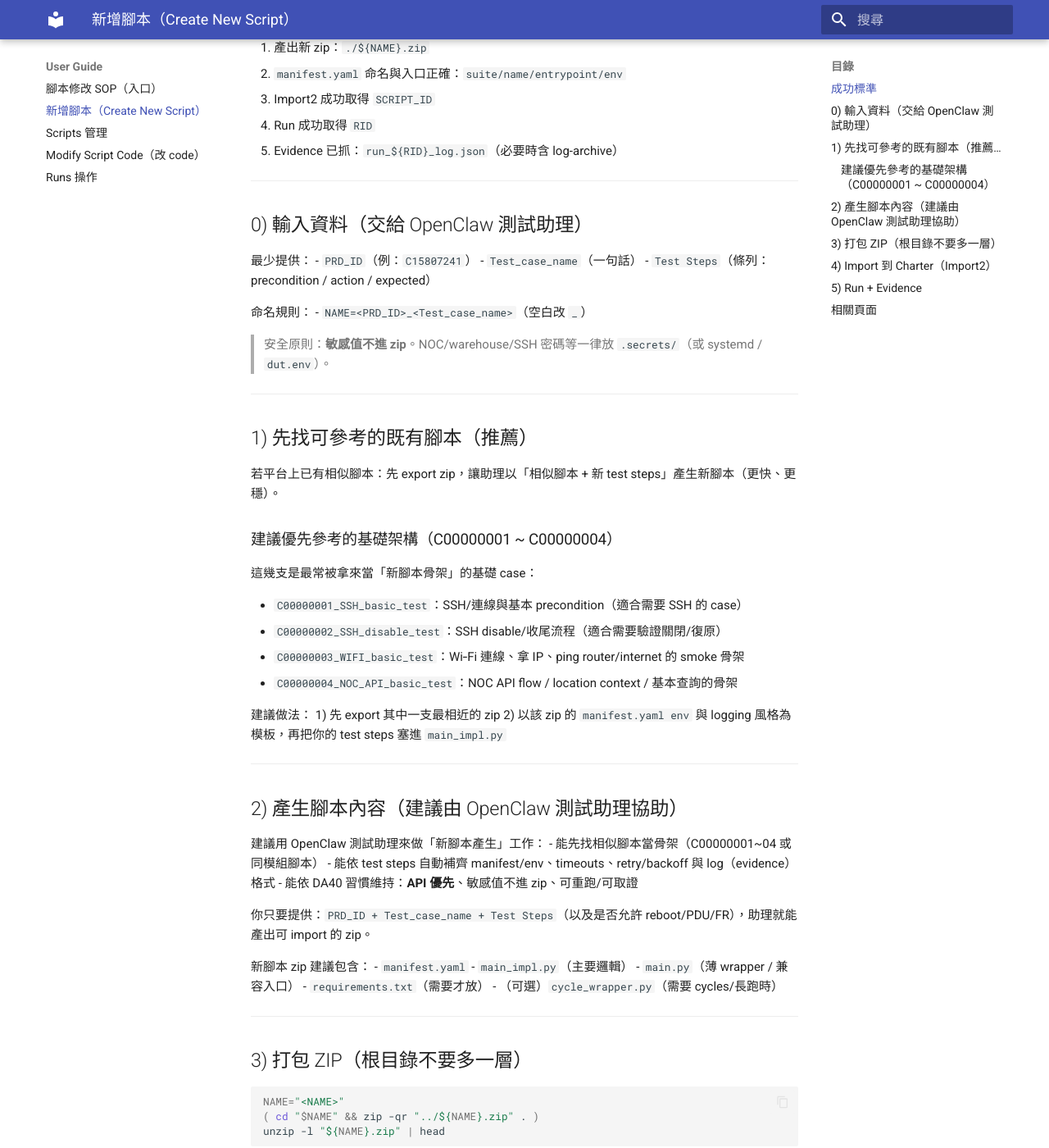
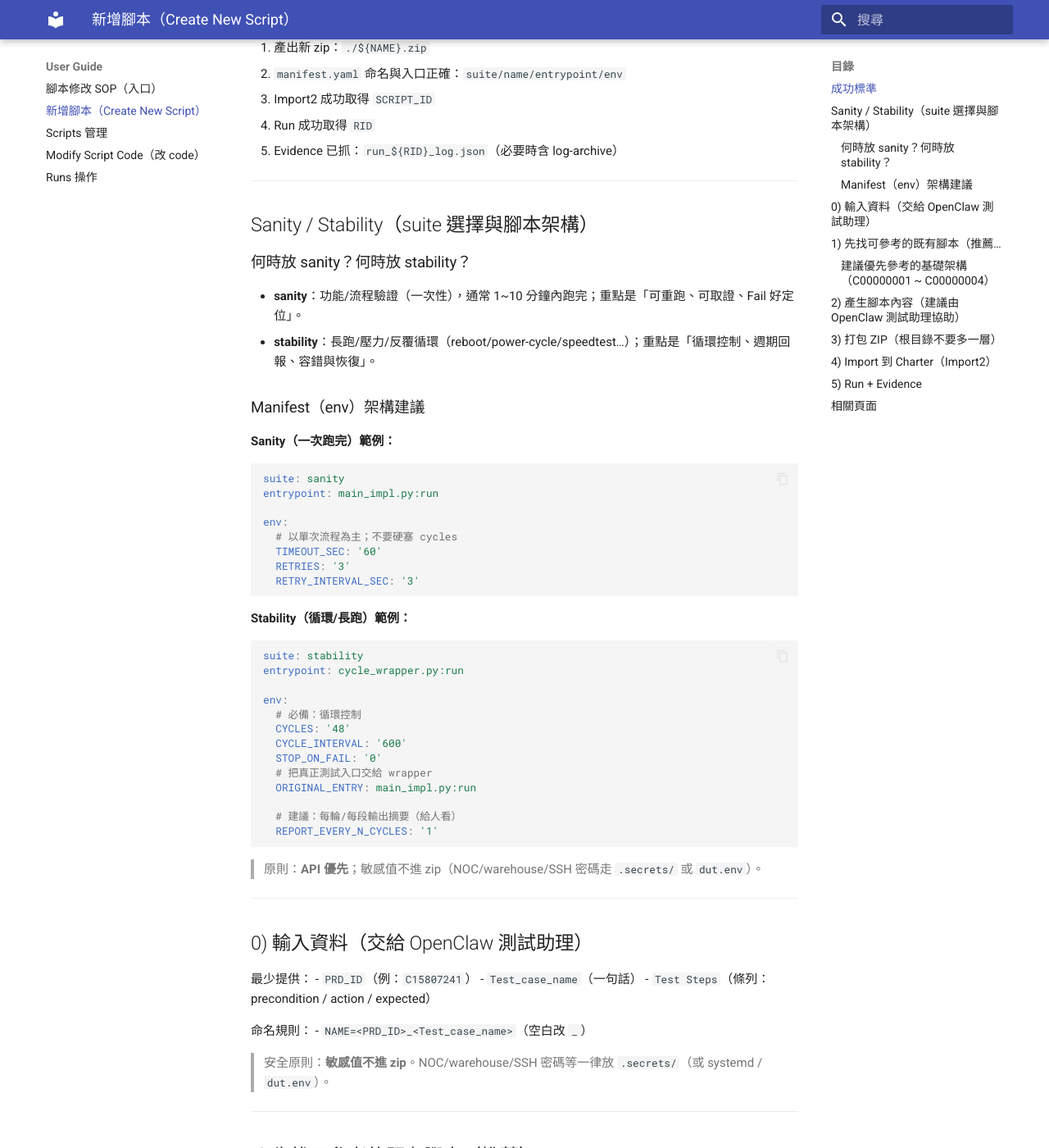
Before and after one commit to askeywifisit-ui/charter_project, an MkDocs documentation site: the page built from docs/charter_site/docs/user_guide/create_new_script.md, in a window 1280 px wide and 1400 px high, scrolled down 349 px. Shown: the whole window at 82% size. Built offline with MkDocs 1.6.1 and Material for MkDocs 9.7.7, drawn with Linux system fonts in a browser that asks for light colours; comment, search, counter and statistics services are not loaded.

Commit message:
docs: create new script add sanity vs stability architecture and manifest env examples

````diff
--- a/docs/charter_site/docs/user_guide/create_new_script.md
+++ b/docs/charter_site/docs/user_guide/create_new_script.md
@@ -11,6 +11,48 @@
 3. Import2 成功取得 `SCRIPT_ID`
 4. Run 成功取得 `RID`
 5. Evidence 已抓：`run_${RID}_log.json`（必要時含 log-archive）
+
+---
+
+## Sanity / Stability（suite 選擇與腳本架構）
+
+### 何時放 sanity？何時放 stability？
+
+- **sanity**：功能/流程驗證（一次性），通常 1~10 分鐘內跑完；重點是「可重跑、可取證、Fail 好定位」。
+- **stability**：長跑/壓力/反覆循環（reboot/power-cycle/speedtest…）；重點是「循環控制、週期回報、容錯與恢復」。
+
+### Manifest（env）架構建議
+
+**Sanity（一次跑完）範例：**
+```yaml
+suite: sanity
+entrypoint: main_impl.py:run
+
+env:
+  # 以單次流程為主；不要硬塞 cycles
+  TIMEOUT_SEC: '60'
+  RETRIES: '3'
+  RETRY_INTERVAL_SEC: '3'
+```
+
+**Stability（循環/長跑）範例：**
+```yaml
+suite: stability
+entrypoint: cycle_wrapper.py:run
+
+env:
+  # 必備：循環控制
+  CYCLES: '48'
+  CYCLE_INTERVAL: '600'
+  STOP_ON_FAIL: '0'
+  # 把真正測試入口交給 wrapper
+  ORIGINAL_ENTRY: main_impl.py:run
+
+  # 建議：每輪/每段輸出摘要（給人看）
+  REPORT_EVERY_N_CYCLES: '1'
+```
+
+> 原則：**API 優先**；敏感值不進 zip（NOC/warehouse/SSH 密碼走 `.secrets/` 或 `dut.env`）。
 
 ---
 
````
